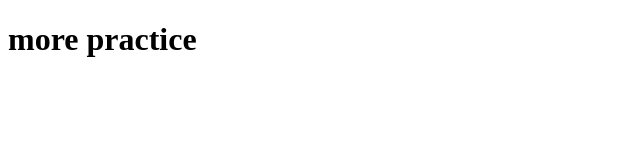
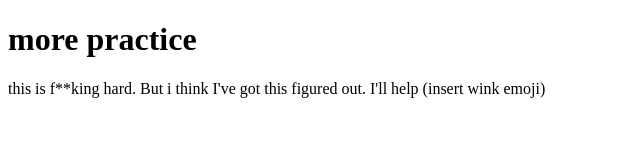
Before and after one commit to njmoses/pract_test_69, a plain HTML site: page index.html in a window 1280 px wide. Shown: the whole page, without its empty margins (0-640 px from the left). Drawn offline with Linux system fonts and the light colour scheme.

Commit message:
Added encouraging paragraph

```diff
--- a/index.html
+++ b/index.html
@@ -6,5 +6,6 @@
   </head>
   <body>
     <h1>more practice</h1>
+    <p>this is f**king hard. But i think I've got this figured out. I'll help (insert wink emoji)</p>
   </body>
 </html>
```
